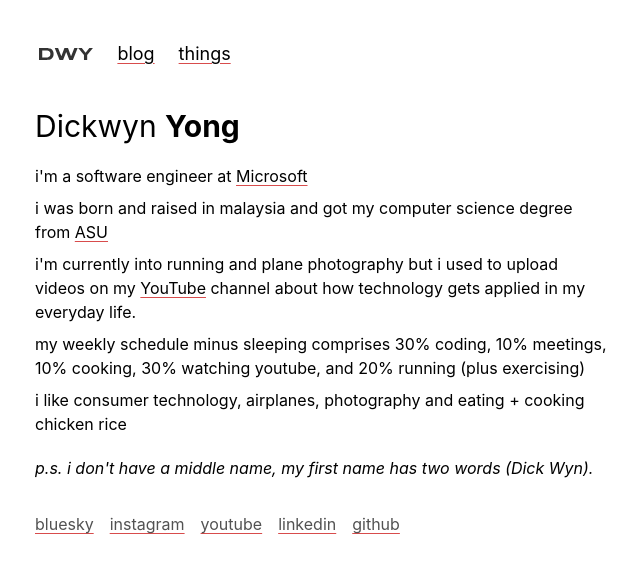
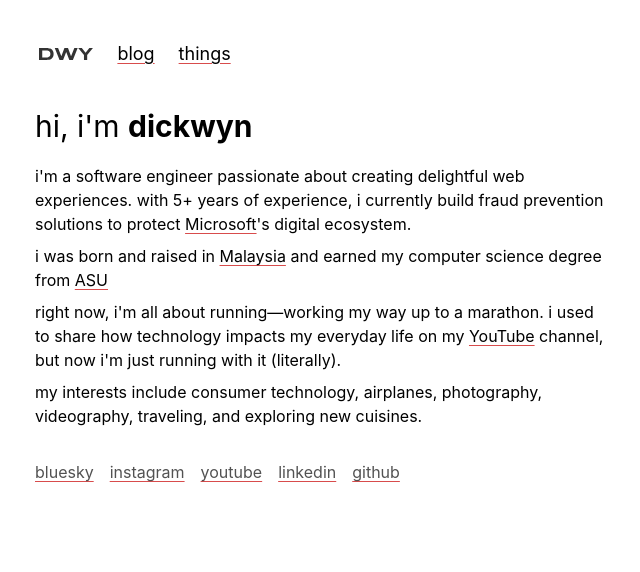
Before and after one commit to dickwyn/v4, a Next.js app: page / in a window 1280 px wide. Shown: the top 572 px of the page, without its empty margins (317-957 px from the left). Built offline with nearby package versions, Linux system fonts and the light colour scheme.

Commit message:
chore: update bio in homepage

```diff
--- a/app/page.tsx
+++ b/app/page.tsx
@@ -2,35 +2,38 @@ export default function Page() {
   return (
     <section>
       <h1 className="mb-5 text-3xl">
-        Dickwyn <b>Yong</b>
+        hi, i&apos;m <b>dickwyn</b>
       </h1>
       <section className="grid gap-2">
         <p>
-          i&apos;m a software engineer at{' '}
+          i&apos;m a software engineer passionate about creating delightful web experiences. with 5+
+          years of experience, i currently build fraud prevention solutions to protect{' '}
           <a href="https://microsoft.com" target="_blank" rel="noopener noreferrer">
             Microsoft
           </a>
+          &apos;s digital ecosystem.
         </p>
         <p>
-          i was born and raised in malaysia and got my computer science degree from{' '}
-          <a href="https://www.asu.edu/" target="_blank" rel="noopener noreferrer">
+          i was born and raised in{' '}
+          <a href="https://www.malaysia.travel" target="_blank" rel="noopener noreferrer">
+            Malaysia
+          </a>{' '}
+          and earned my computer science degree from{' '}
+          <a href="https://www.asu.edu" target="_blank" rel="noopener noreferrer">
             ASU
           </a>
         </p>
         <p>
-          i&apos;m currently into running and plane photography but i used to upload videos on my{' '}
+          right now, i&apos;m all about running—working my way up to a marathon. i used to share how
+          technology impacts my everyday life on my{' '}
           <a href="https://www.youtube.com/dickwyn" target="_blank" rel="noopener noreferrer">
             YouTube
           </a>{' '}
-          channel about how technology gets applied in my everyday life.
+          channel, but now i&apos;m just running with it (literally).
         </p>
         <p>
-          my weekly schedule minus sleeping comprises 30% coding, 10% meetings, 10% cooking, 30%
-          watching youtube, and 20% running (plus exercising)
-        </p>
-        <p>i like consumer technology, airplanes, photography and eating + cooking chicken rice</p>
-        <p className="mt-3 italic">
-          p.s. i don&apos;t have a middle name, my first name has two words (Dick Wyn).
+          my interests include consumer technology, airplanes, photography, videography, traveling,
+          and exploring new cuisines.
         </p>
       </section>
     </section>
```
